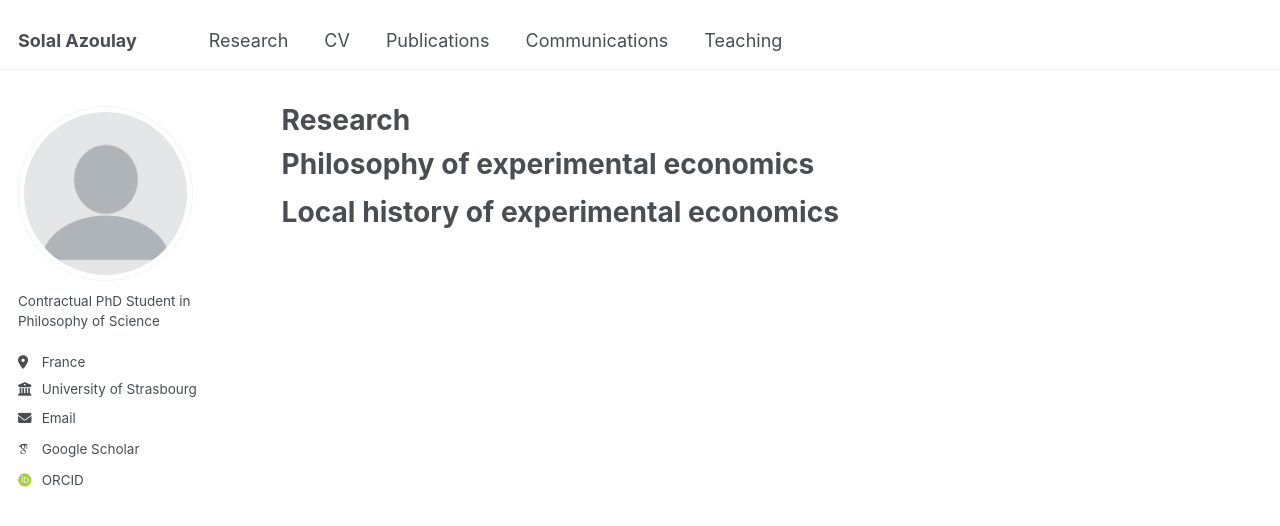
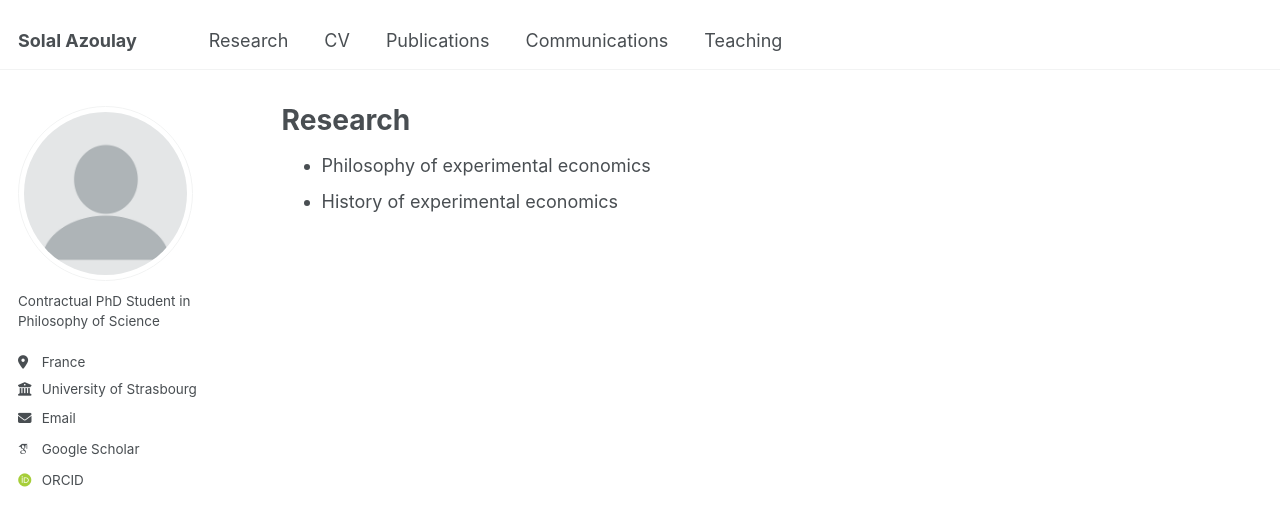
Before and after one commit to solal-azoulay/solal-azoulay.github.io, a Jekyll site: the page built from _pages/research.md, in a window 1280 px wide. Shown: the top 526 px of the page. Built offline with Jekyll 4.4.1, drawn with Linux system fonts in a browser that asks for light colours; some web fonts are replaced.

Commit message:
Update research.md

```diff
--- a/_pages/research.md
+++ b/_pages/research.md
@@ -7,8 +7,5 @@ redirect_from:
   - /resume
 ---
 
-Philosophy of experimental economics
-====================
-
-Local history of experimental economics
-===================
+- Philosophy of experimental economics
+- History of experimental economics
```
